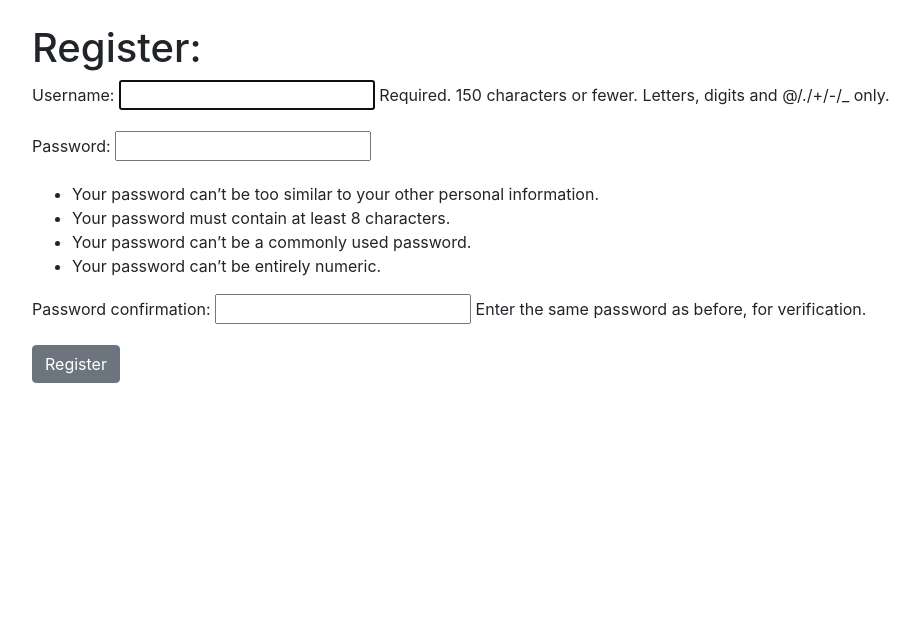
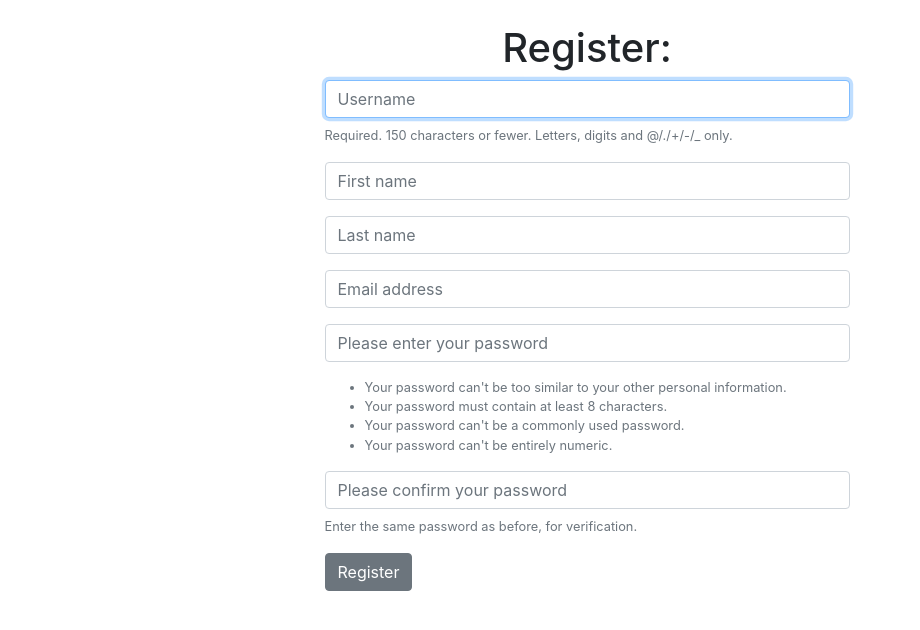
Before and after one commit to l3shen/DjangoProject, a Django app: page /register/ in a window 1280 px wide. Shown: the part 56-686 px from the top of the page, without its empty margins (53-973 px from the left). Run offline with Django 3.2, Linux system fonts and the light colour scheme; some libraries are stand-ins or nearby versions.

Commit message:
Spruced up registration form. TODO: Add custom user model.

```diff
--- /dev/null
+++ b/authenticate/forms.py
@@ -0,0 +1,34 @@
+from django.contrib.auth.forms import UserCreationForm
+from django import forms
+from django.contrib.auth.models import User
+
+# Create a new form to extend our old form in to it.
+
+
+class signup_form(UserCreationForm):
+
+	email = forms.EmailField(label="", widget=forms.TextInput(attrs={'class':'form-control', 'placeholder':'Email address'}))
+	first_name = forms.CharField(label="", max_length=100, widget=forms.TextInput(attrs={'class':'form-control', 'placeholder':'First name'}))
+	last_name = forms.CharField(label="", max_length=100, widget=forms.TextInput(attrs={'class':'form-control', 'placeholder':'Last name'}))
+
+	class Meta:
+		model = User
+		fields = ('username', 'first_name', 'last_name', 'email', 'password1', 'password2')
+
+	def __init__(self, *args, **kwargs):
+		super(signup_form, self).__init__(*args, **kwargs)
+
+		self.fields['username'].widget.attrs['class'] = 'form-control'
+		self.fields['username'].widget.attrs['placeholder'] = 'Username'
+		self.fields['username'].label = ""
+		self.fields['username'].help_text = '<span class="form-text text-muted"><small>Required. 150 characters or fewer. Letters, digits and @/./+/-/_ only.</small></span>'
+
+		self.fields['password1'].widget.attrs['class'] = 'form-control'
+		self.fields['password1'].widget.attrs['placeholder'] = 'Please enter your password'
+		self.fields['password1'].label = ""
+		self.fields['password1'].help_text = '<ul class="form-text text-muted small"><li>Your password can\'t be too similar to your other personal information.</li><li>Your password must contain at least 8 characters.</li><li>Your password can\'t be a commonly used password.</li><li>Your password can\'t be entirely numeric.</li></ul>'
+
+		self.fields['password2'].widget.attrs['class'] = 'form-control'
+		self.fields['password2'].widget.attrs['placeholder'] = 'Please confirm your password'
+		self.fields['password2'].label = ""
+		self.fields['password2'].help_text = '<span class="form-text text-muted"><small>Enter the same password as before, for verification.</small></span>'
--- a/authenticate/templates/authenticate/base.html
+++ b/authenticate/templates/authenticate/base.html
@@ -1,4 +1,5 @@
 <!doctype html>
+<title>PDFinance</title>
 <html lang="en">
   <head>
     <!-- Required meta tags -->
--- a/authenticate/templates/authenticate/register.html
+++ b/authenticate/templates/authenticate/register.html
@@ -2,17 +2,29 @@
 
 {% block content %}
 
-<h1>Register:</h1>
-
+<h1 class="text-center">Register:</h1>
+<div class="col-md-6 offset-md-3">
 	<form method="POST" action="{% url 'register' %}">
 		{% csrf_token %}
 		{% if form.errors %}
-		<p>Your form has encountered an error.</p>
+		          <div class="alert alert-warning alert-dismissable" role="alert">
+            <button class="close" data-dismiss="alert">
+              <small><sup>x</sup></small>
+            </button>
+				<p>Your form has encountered an error - please double check the following:</p>
+				{% for field in form %}
+					{% if field.errors %}
+						{{ field.errors }}
+					{% endif %}
+				{% endfor %}
+          </div>
+
 		{% endif %}
 
 		{{ form.as_p }}
 
 	<input type='submit' value='Register' class='btn btn-secondary'>
 	</form>
+</div>
 
 {% endblock %}
--- a/authenticate/views.py
+++ b/authenticate/views.py
@@ -2,6 +2,8 @@ from django.shortcuts import render, redirect
 from django.contrib.auth import authenticate, login, logout
 from django.contrib.auth.forms import UserCreationForm
 from django.contrib import messages
+from .forms import signup_form
+
 
 def home(request):
 	# Requesting a web page, must pass in to the function.
@@ -33,7 +35,7 @@ def logout_user(request):
 
 def register_user(request):
 	if request.method == 'POST':
-		form = UserCreationForm(request.POST)
+		form = signup_form(request.POST)
 		if form.is_valid():
 			form.save()
 			username = form.cleaned_data['username']
@@ -44,7 +46,7 @@ def register_user(request):
 			messages.success(request, ('You have successfully registered.'))
 			return redirect('home')
 	else:
-		form = UserCreationForm()
+		form = signup_form()
 
 	# Creat form from user data via POST.
 	context = {'form': form}
```
Also changed, not shown: db.sqlite3. Lines whose indentation alone changed are shown as unchanged.
